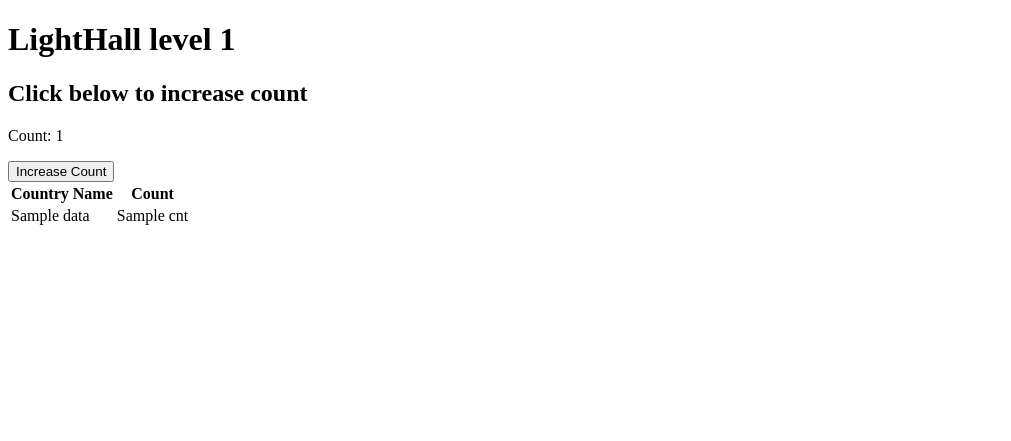
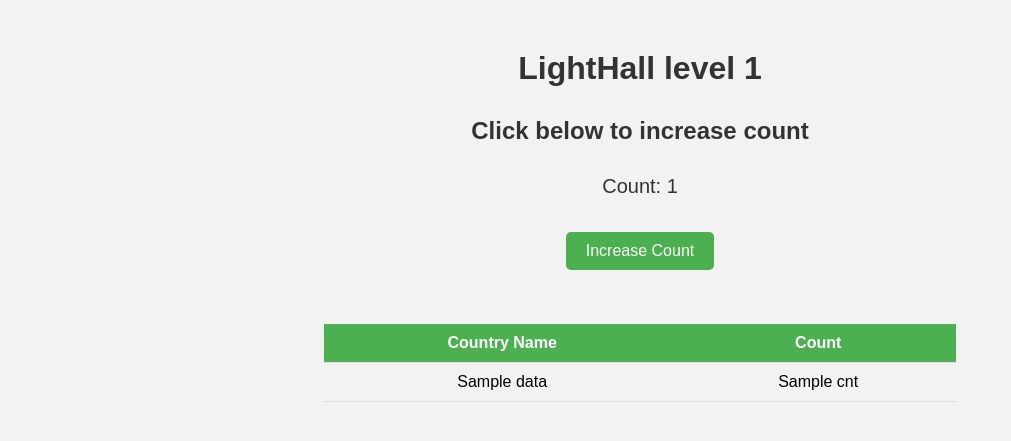
Before and after one commit to RohanL1/lighthall_level1, a Django app: template click_site/templates/click_view.html in a window 1280 px wide. Shown: the top 441 px of the page, without its empty margins (0-1011 px from the left). Run offline with Django 4.2, Linux system fonts and the light colour scheme; the template is opened without the code that fills it: most values are stand-ins (such as "Sample title", 1, 10 or a date in 2020).

Commit message:
add css and minor changes

```diff
--- a/click_site/templates/click_view.html
+++ b/click_site/templates/click_view.html
@@ -1,8 +1,63 @@
 <!DOCTYPE html>
 <html>
-<head>
-	<title>Click Counter</title>
-</head>
+	<head>
+		<title>Click Counter</title>
+		<style>
+			body {
+				background-color: #f2f2f2;
+				font-family: Arial, sans-serif;
+			}
+			h1 {
+				color: #333;
+				text-align: center;
+				margin-top: 50px;
+			}
+			h2 {
+				color: #333;
+				text-align: center;
+				margin-top: 30px;
+			}
+			p {
+				color: #333;
+				text-align: center;
+				font-size: 20px;
+				margin-top: 30px;
+			}
+			form {
+				display: flex;
+				justify-content: center;
+				margin-top: 30px;
+			}
+			button {
+				background-color: #4CAF50;
+				color: white;
+				border: none;
+				padding: 10px 20px;
+				text-align: center;
+				text-decoration: none;
+				display: inline-block;
+				font-size: 16px;
+				margin: 4px 2px;
+				cursor: pointer;
+				border-radius: 5px;
+			}
+			table {
+				border-collapse: collapse;
+				width: 50%;
+				margin: auto;
+				margin-top: 50px;
+			}
+			th, td {
+				padding: 10px;
+				text-align: center;
+				border-bottom: 1px solid #ddd;
+			}
+			th {
+				background-color: #4CAF50;
+				color: white;
+			}
+		</style>
+	</head>
 <body>
 	<h1>LightHall level 1</h1>
 
--- a/click_site/views.py
+++ b/click_site/views.py
@@ -19,11 +19,10 @@ def get_client_ip(request):
 
 def get_country_from_ip(ip_address):
     global http
-    # ip_address='73.170.135.6'
     url = f'https://ipapi.co/{ip_address}/json/'
     resp, content =http.request(url,method="GET")
     data = json.loads(content)
-    name = data['country_name']
+    name = data['country_name']  if 'country_name' in data else 'UNKOWN'
     return name
 
 
```
